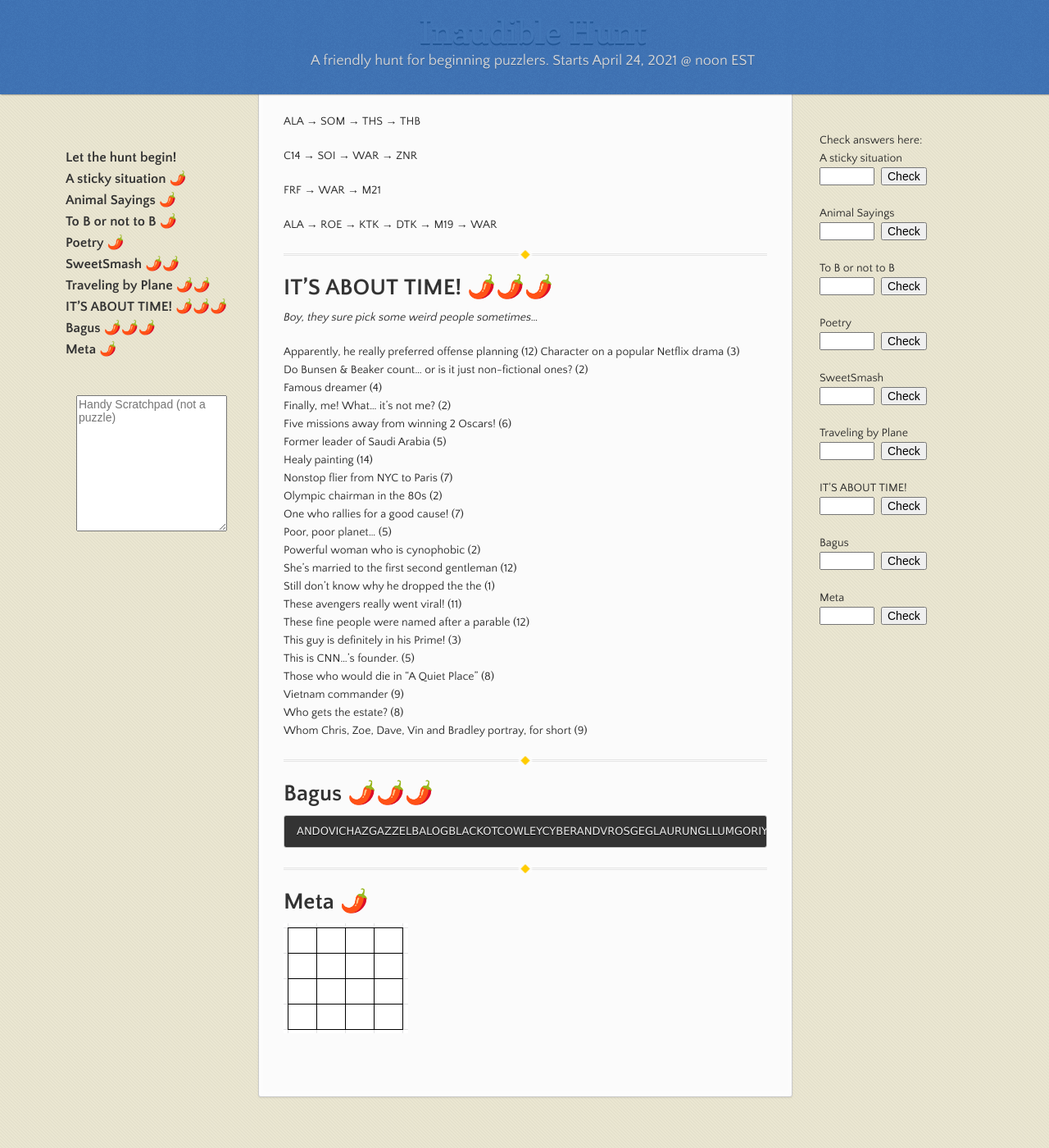
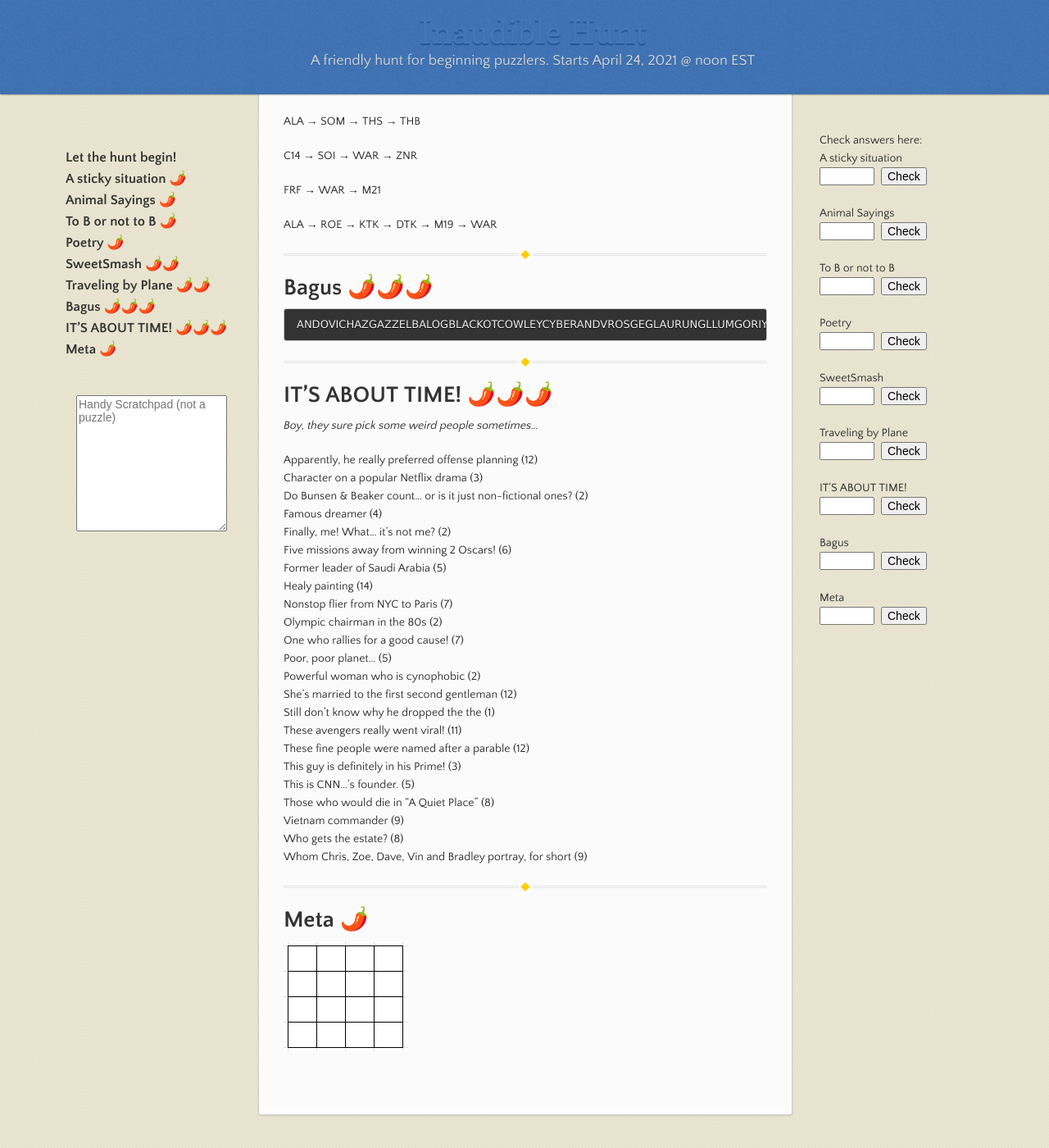
Before and after one commit to nro-bot/aprilhunt, a Jekyll site: the page built from Welcome to mini hunt!.md, in a window 1280 px wide and 1400 px high, scrolled down 3485 px. Shown: the whole window at 82% size. Built offline with Jekyll 4.4.1, drawn with Linux system fonts in a browser that asks for light colours; our own code applies the rules of GitHub Pages for plain Markdown files; before the commit the page ends 4863 px from its top, so only the background shows below that; part of the change alters nothing that is shown.

Commit message:
added missing linebreak

````diff
--- a/Welcome to mini hunt!.md
+++ b/Welcome to mini hunt!.md
@@ -131,6 +131,15 @@ FRF →  WAR → M21
 
 ALA → ROE → KTK → DTK → M19 → WAR
 
+
+* * *
+
+# Bagus 🌶️🌶️🌶️
+
+```
+ANDOVICHAZGAZZELBALOGBLACKOTCOWLEYCYBERANDVROSGEGLAURUNGLLUMGORIYLIZZARDLMIALUIFERLURZMALACIOBLINOCTROKPISTACOPOSVOICERAINRASILONRMOSSELOBSIBYSLIHEENSNOWFLAKWACHIEFWEDIGO
+```
+
 * * *
 
 # IT’S ABOUT TIME! 🌶️🌶️🌶️
@@ -161,16 +170,6 @@ Vietnam commander (9)
 Who gets the estate? (8)
 Whom Chris, Zoe, Dave, Vin and Bradley portray, for short (9)
 
-
-* * *
-
-# Bagus 🌶️🌶️🌶️
-
-```
-ANDOVICHAZGAZZELBALOGBLACKOTCOWLEYCYBERANDVROSGEGLAURUNGLLUMGORIYLIZZARDLMIALUIFERLURZMALACIOBLINOCTROKPISTACOPOSVOICERAINRASILONRMOSSELOBSIBYSLIHEENSNOWFLAKWACHIEFWEDIGO
-```
-
-
 * * *
 # Meta 🌶️
 
````
